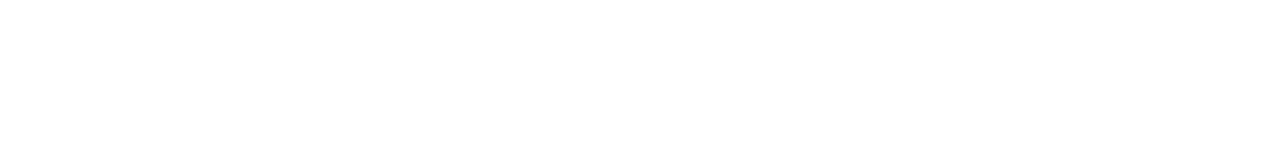
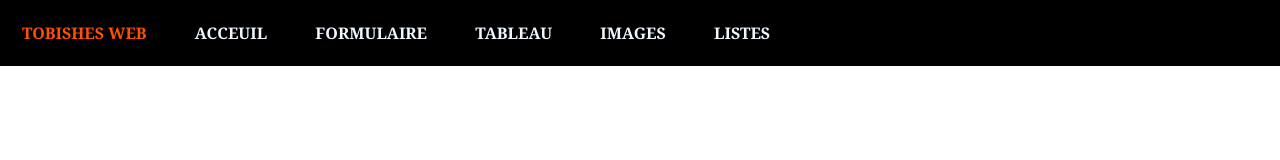
Before and after one commit to Gitayah/Tp_htmlcss_don, a plain HTML site: page fomulaire.html in a window 1280 px wide. Drawn offline with Linux system fonts and the light colour scheme.

Commit message:
feat page formulaire

```diff
--- a/fomulaire.html
+++ b/fomulaire.html
@@ -4,11 +4,31 @@
 <head>
     <meta charset="UTF-8">
     <meta http-equiv="X-UA-Compatible" content="IE=edge">
+    <link rel="stylesheet" href="styletp.css">
+
     <meta name="viewport" content="width=device-width, initial-scale=1.0">
-    <title>Document</title>
+    <title>fomulaire</title>
 </head>
 
 <body>
+    <header>
+        <!--barre de navigation-->
+
+        <nav>
+
+
+
+            <ul>
+                <li><strong>TOBISHES WEB</strong></li>
+                <li><a href="index.html">ACCEUIL</a></li>
+                <li><a id="#" href="">FORMULAIRE</a></li>
+                <li><a id="#" href="">TABLEAU</a></li>
+                <li><a id="#" href="">IMAGES</a></li>
+                <li><a id="#" href="">LISTES</a></li>
+
+            </ul>
+        </nav>
+    </header>
 
 </body>
 
```
Also changed, not shown: index.html (+1 -1 lines), 1 other file.
